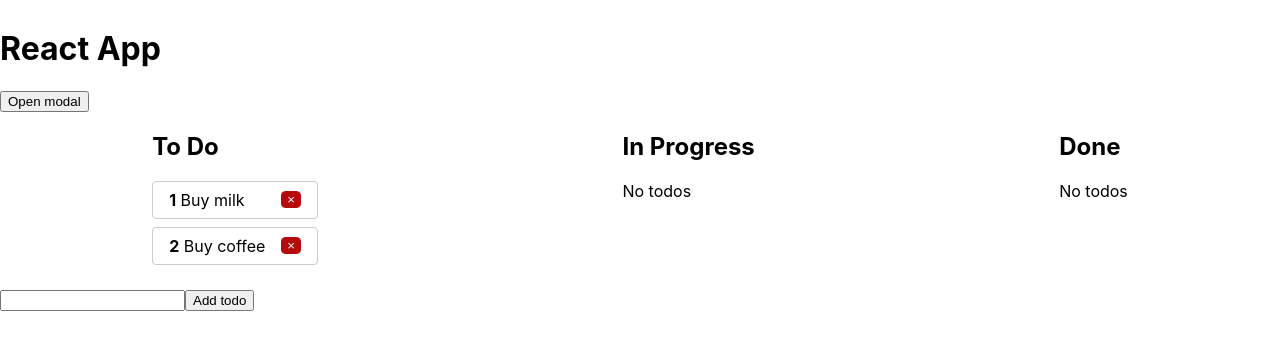
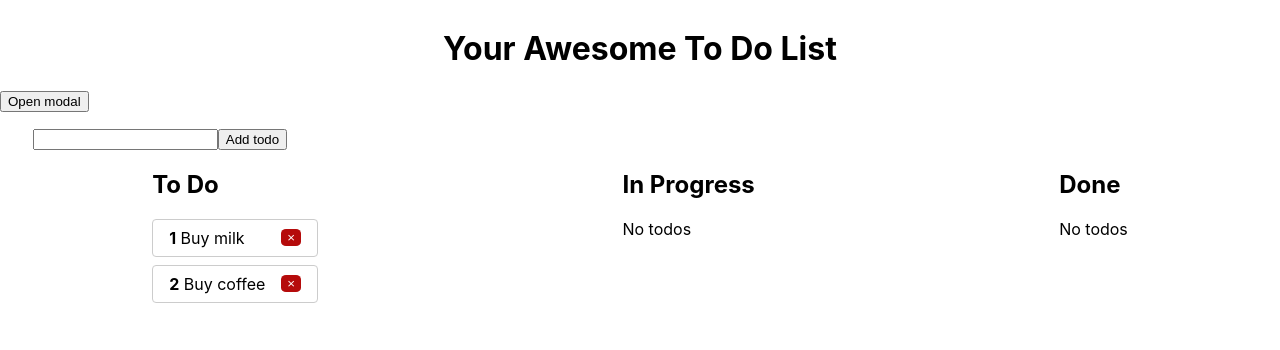
Before and after one commit to MashaLarchenko/test-react-app, a React (Create React App) app in the folder test-app/: page / in a window 1280 px wide. Shown: the top 350 px of the page. Built offline with nearby package versions, Linux system fonts and the light colour scheme.

Commit message:
refactor: add changes

```diff
--- a/test-app/src/App.js
+++ b/test-app/src/App.js
@@ -1,4 +1,4 @@
-import React, { useEffect } from "react";
+import React, { useState, useEffect } from "react";
 import ToDoList from "./ToDo/ToDoList";
 import Modal from "./Modal/Modal";
 import Loader from "./Loader";
@@ -63,25 +63,52 @@ function App() {
     setTodos(todos.filter(todo => todo.id !== id));
   }
 
+  function addTaskToColumn() {
+    console.log(todos);
+    const taskColumnName = todos[todos.length - 1].column;
+    const newTaskiD = todos[todos.length - 1].id;
+
+    columns.forEach(column => {
+      if (column.id === taskColumnName && newTaskiD !== column.tasksIds[column.tasksIds.length - 1]) {
+        column.tasksIds.push(newTaskiD);
+      }
+    });
+    console.log(newTaskiD, columns);
+    return setColumns(columns);
+  }
+
   function addTodo(title) {
     setTodos(
       todos.concat([
         {
           title,
           id: Date.now(),
-          completed: false
+          completed: false,
+          column: "toDo"
         }
       ])
     );
+
+    addTaskToColumn();
   }
 
-  function onDragEnd(result) {}
+  // componentDidUpdate() {
+  //   document.title = addTaskToColumn();
+  // }
+
+  function onDragEnd(result) {
+    console.log(result);
+  }
+
   return (
     <Context.Provider value={{ removeToDo }}>
       <div className="wrapper">
-        <h1>React App</h1>
+        <h1>Your Awesome To Do List</h1>
         {loading && <Loader />}
         <Modal></Modal>
+        <React.Suspense fallback={<p>Loading...</p>}>
+          <AddToDo onCreate={addTodo} changeColunm={addTaskToColumn} />
+        </React.Suspense>
         <div className="columnContainer">
           {columns.map(column => {
             const tasks = [];
@@ -89,7 +116,7 @@ function App() {
             classes.push(column.id);
             column.tasksIds.map(task =>
               todos.forEach(taskListEl => {
-                console.log(taskListEl.id, task);
+                // console.log(taskListEl.id, task);
                 return taskListEl.id === task ? tasks.push(taskListEl) : null;
               })
             );
@@ -125,9 +152,6 @@ function App() {
             );
           })}
         </div>
-        <React.Suspense fallback={<p>Loading...</p>}>
-          <AddToDo onCreate={addTodo} />
-        </React.Suspense>
       </div>
     </Context.Provider>
   );
--- a/test-app/src/ToDo/AddToDo.js
+++ b/test-app/src/ToDo/AddToDo.js
@@ -1,12 +1,18 @@
-import React, { useState } from "react";
+import React, { useState, useEffect  } from "react";
 import PropTypes from "prop-types";
 import Context from "../context";
 
 const style = {
   form: {
-    marginTop: "1rem"
+    marginTop: "1rem",
+    textAlign: "center",
+    width: "25%"
   }
 };
+
+let update = false;
+
+
 
 function useInputValue(dafaultVal = "") {
   const [value, setValue] = useState(dafaultVal);
@@ -20,7 +26,7 @@ function useInputValue(dafaultVal = "") {
   };
 }
 
-function AddToDo({ onCreate }) {
+function AddToDo({ onCreate, changeColunm }) {
   const input = useInputValue("");
 
   function submitHandler(event) {
@@ -28,9 +34,11 @@ function AddToDo({ onCreate }) {
 
     if (input.value().trim()) {
       onCreate(input.value());
-      input.clear()
+      update = true;
+      input.clear();
     }
   }
+
   return (
     <form style={style.form} onSubmit={submitHandler}>
       <input {...input.bind} />
--- a/test-app/src/ToDo/ToDoItem.js
+++ b/test-app/src/ToDo/ToDoItem.js
@@ -25,7 +25,6 @@ function ToDoItem({ todo, index, onChange }) {
     if(todo.completed) {
         classes.push('done')
     }
-  console.log("todo", todo);
   return (
     <li style={styles.li}>
       <span className={classes.join(' ')} style={styles.input}
--- a/test-app/src/index.css
+++ b/test-app/src/index.css
@@ -16,6 +16,10 @@ code {
   padding-top: .5rem;
   margin: 0 auto;
   /* width: 600px; */
+}
+
+.wrapper h1 {
+  text-align: center;
 }
 
 
```
Also changed, not shown: test-app/src/ToDo/Container.js (added, +9 -0 lines).
